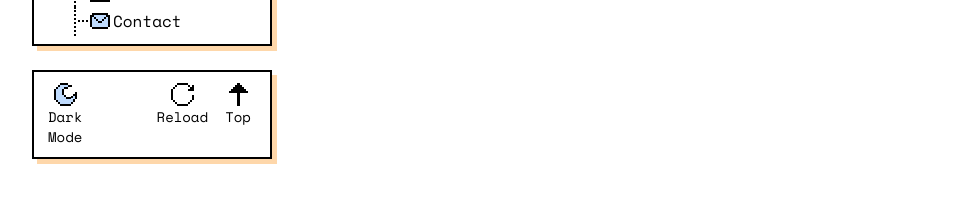
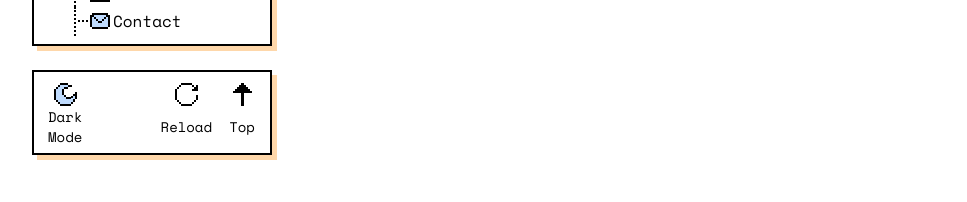
Before and after one commit to JessicaQChiu/jessica-q-chiu-portfolio, a Next.js app: page / in a window 1280 px wide. Shown: the part 572-774 px from the top of the page, without its empty margins (160-1127 px from the left). Built offline with nearby package versions, Linux system fonts and the light colour scheme.

Commit message:
Update sidebar button functionality
Reload/Refresh and back to top buttons now functional.

```diff
--- a/src/app/components/sidebar/nav/index.tsx
+++ b/src/app/components/sidebar/nav/index.tsx
@@ -85,7 +85,7 @@ const Nav = ({ toggle }: { toggle: () => void }) => {
             </li>
           </ul>
         </div>
-        <div className="flex flex-col mt-6 p-2 bg-white border-2 border-black shadow-[5px_5px_0px_0px_#fed7aa]">
+        <div className="flex flex-col mt-6 p-1 bg-white border-2 border-black shadow-[5px_5px_0px_0px_#fed7aa]">
           <div className="flex flex-row justify-between">
             <div>
               <Link href="/" className="flex flex-col px-1 border-2 border-white hover:border-dotted hover:border-black">
@@ -94,32 +94,32 @@ const Nav = ({ toggle }: { toggle: () => void }) => {
                   alt="cresent moon icon"
                   width={25}
                   height={25}
-                  style={{margin: "0 auto"}}
+                  style={{margin: "0 auto", padding: "4px 0 0 0"}}
                 />
-                <p className="text-sm text-center">Dark<br/>Mode</p>
+                <p className="text-sm m-auto px-1">Dark<br/>Mode</p>
               </Link>
             </div>
             <div className="flex flex-row">
-              <Link href="/" className="flex flex-col px-1 border-2 border-white hover:border-dotted hover:border-black">
+              <button onClick={() => window.location.reload()} className="flex flex-col px-1 border-2 border-white hover:border-dotted hover:border-black">
                 <Image
                   src="/images/reload-icon.png"
                   alt="Refresh arrow icon"
                   width={25}
                   height={25}
-                  style={{margin: "0 auto"}}
+                  style={{margin: "0 auto", padding: "4px 0 0 0"}}
                 />
-                <p className="text-sm text-center">Reload</p>
-              </Link>
-              <Link href="/" className="flex flex-col px-1 w-12 border-2 border-white hover:border-dotted hover:border-black">
+                <p className="text-sm m-auto">Reload</p>
+              </button>
+              <button onClick={() => {window.scrollTo({top:0, behavior: 'smooth'})}} className="flex flex-col px-1 w-12 border-2 border-white hover:border-dotted hover:border-black">
                 <Image
                   src="/images/arrow-up-icon1.png"
                   alt="Arrow pointing up icon"
                   width={25}
                   height={25}
-                  style={{margin: "0 auto"}}
+                  style={{margin: "0 auto", padding: "4px 0 0 0"}}
                 />
-                <p className="text-sm text-center">Top</p>
-              </Link>
+                <p className="text-sm m-auto">Top</p>
+              </button>
             </div>
           </div>
         </div>
```
